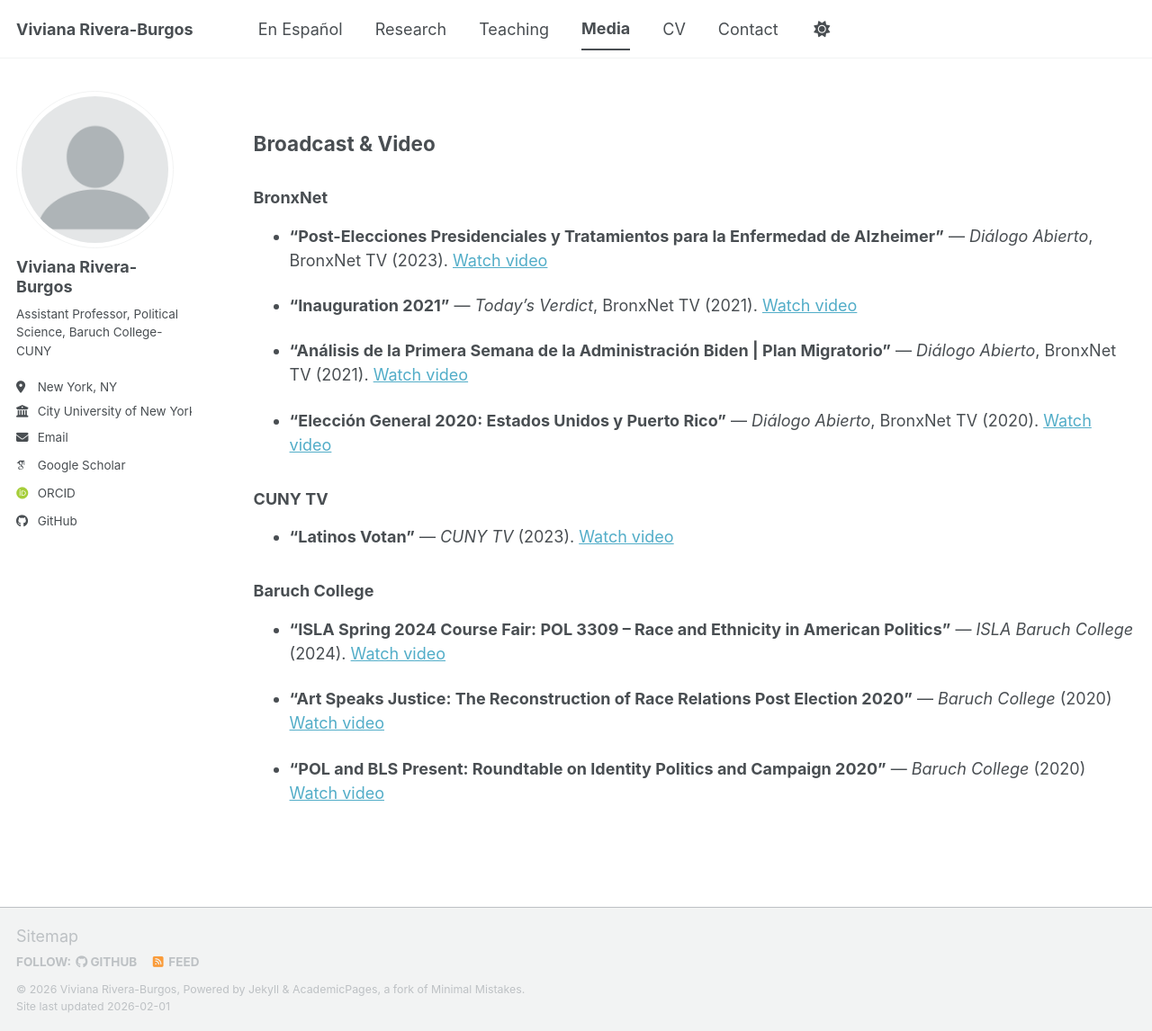
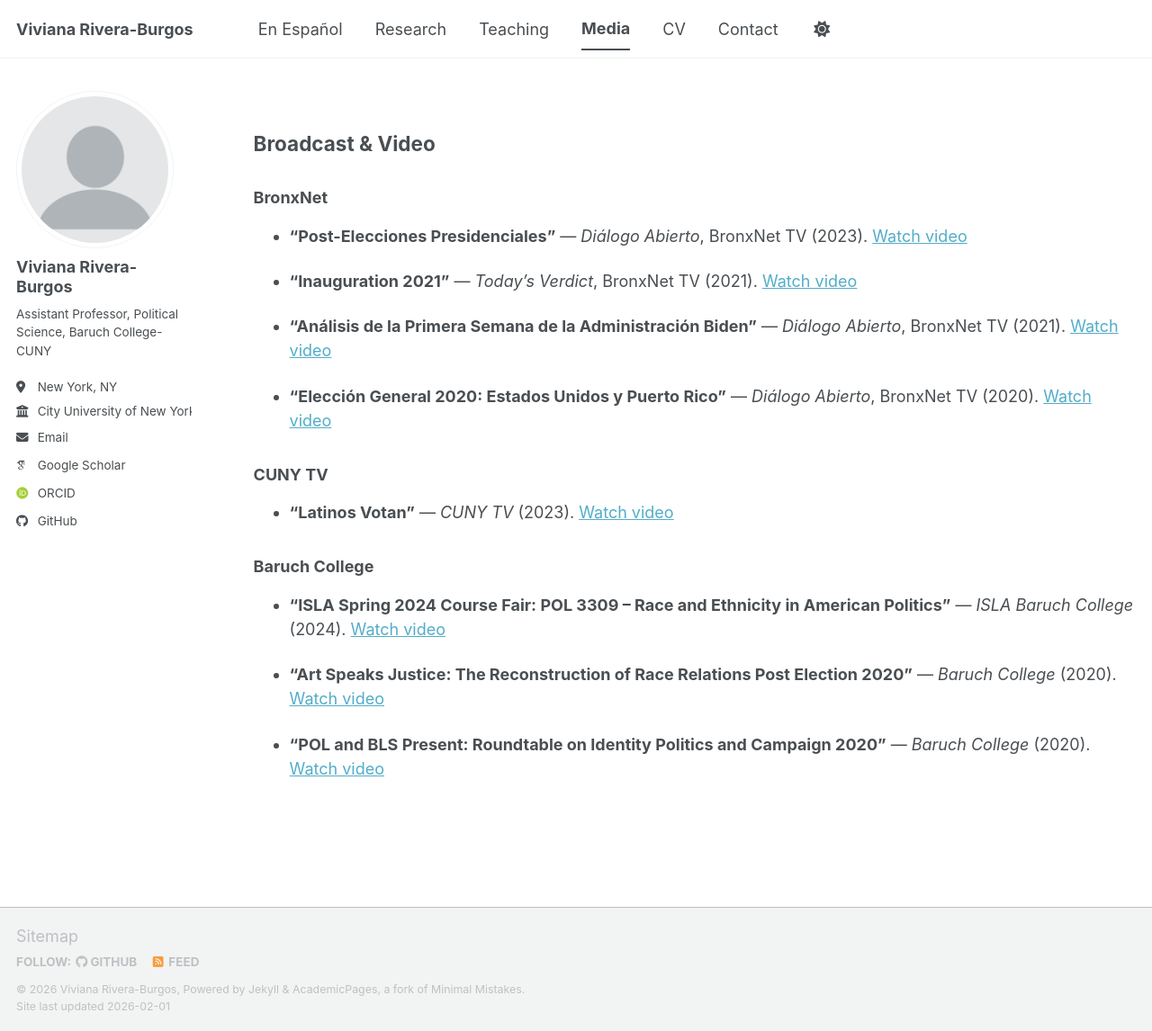
Before and after one commit to vivi-rivera/vivi-rivera.github.io, a Jekyll site: the page built from _pages/media.md, in a window 1280 px wide and 1146 px high. Shown: the whole window at 90% size. Built offline with Jekyll 4.4.1, drawn with Linux system fonts in a browser that asks for light colours; some web fonts are replaced; a script bundle is joined from its source files by our own code; library files that are not in the unit come from our copies.

Commit message:
Update media.md

```diff
--- a/_pages/media.md
+++ b/_pages/media.md
@@ -9,30 +9,22 @@ author_profile: true
 
 ### BronxNet
 
-- **“Post-Elecciones Presidenciales y Tratamientos para la Enfermedad de Alzheimer”** — *Diálogo Abierto*, BronxNet TV (2023).
-  [Watch video](https://youtu.be/SvordqTw3sA?si=TIPqQS4bE2J4Xy7P)
+- **“Post-Elecciones Presidenciales”** — *Diálogo Abierto*, BronxNet TV (2023). [Watch video](https://youtu.be/SvordqTw3sA?si=TIPqQS4bE2J4Xy7P)
 
-- **“Inauguration 2021”** — *Today's Verdict*, BronxNet TV (2021).
-  [Watch video](https://youtu.be/FbiS05vMOsM?si=4F0NJaU_zOBNw1p6)
+- **“Inauguration 2021”** — *Today's Verdict*, BronxNet TV (2021). [Watch video](https://youtu.be/FbiS05vMOsM?si=4F0NJaU_zOBNw1p6)
 
-- **“Análisis de la Primera Semana de la Administración Biden | Plan Migratorio”** — *Diálogo Abierto*, BronxNet TV (2021).
-  [Watch video](https://youtu.be/FbiS05vMOsM?si=4F0NJaU_zOBNw1p6)
+- **“Análisis de la Primera Semana de la Administración Biden”** — *Diálogo Abierto*, BronxNet TV (2021). [Watch video](https://youtu.be/FbiS05vMOsM?si=4F0NJaU_zOBNw1p6)
 
-- **“Elección General 2020: Estados Unidos y Puerto Rico”** — *Diálogo Abierto*, BronxNet TV (2020).
-  [Watch video](https://youtu.be/-zxlsDpv-dc?si=1VbRe-DR-ZxffCgt)
+- **“Elección General 2020: Estados Unidos y Puerto Rico”** — *Diálogo Abierto*, BronxNet TV (2020). [Watch video](https://youtu.be/-zxlsDpv-dc?si=1VbRe-DR-ZxffCgt)
 
 ### CUNY TV
 
-- **“Latinos Votan”** — *CUNY TV* (2023).
-  [Watch video](https://youtu.be/8TwD0pbdH-M?si=n4CQ-9zQKDWiNesr)
+- **“Latinos Votan”** — *CUNY TV* (2023). [Watch video](https://youtu.be/8TwD0pbdH-M?si=n4CQ-9zQKDWiNesr)
 
 ### Baruch College
 
-- **“ISLA Spring 2024 Course Fair: POL 3309 – Race and Ethnicity in American Politics”** — *ISLA Baruch College* (2024).
-  [Watch video](https://youtu.be/9gtPk7V_XP4?si=kAuzFB9rDD1eyCNX)
+- **“ISLA Spring 2024 Course Fair: POL 3309 – Race and Ethnicity in American Politics”** — *ISLA Baruch College* (2024). [Watch video](https://youtu.be/9gtPk7V_XP4?si=kAuzFB9rDD1eyCNX)
 
-- **“Art Speaks Justice: The Reconstruction of Race Relations Post Election 2020”** — *Baruch College* (2020)
-  [Watch video](https://youtu.be/qNYz0uYf7a0?si=zGOgOjLoht7zKmCz)
+- **“Art Speaks Justice: The Reconstruction of Race Relations Post Election 2020”** — *Baruch College* (2020). [Watch video](https://youtu.be/qNYz0uYf7a0?si=zGOgOjLoht7zKmCz)
 
-- **“POL and BLS Present: Roundtable on Identity Politics and Campaign 2020”** — *Baruch College* (2020)
-  [Watch video](https://youtu.be/02o_HL1TNJw?si=XAsz1YljFfmjpkUI)
+- **“POL and BLS Present: Roundtable on Identity Politics and Campaign 2020”** — *Baruch College* (2020). [Watch video](https://youtu.be/02o_HL1TNJw?si=XAsz1YljFfmjpkUI)
```
